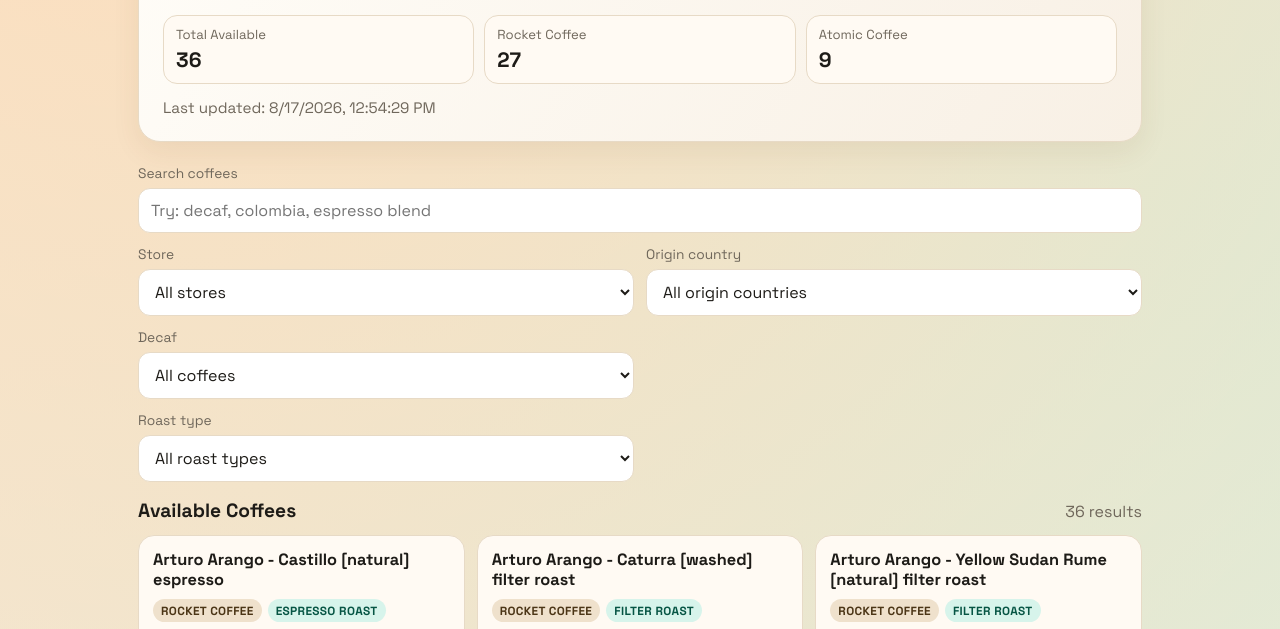
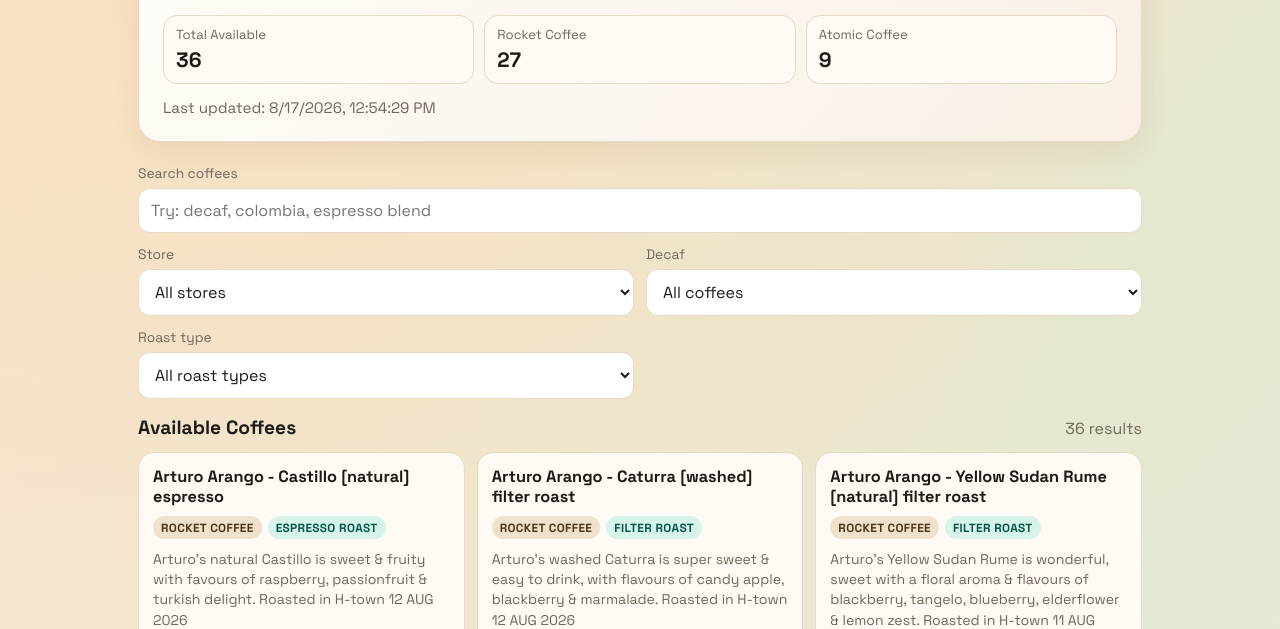
Before and after one commit to aaronyaosong/aaronyaosong.github.io, a website with bundled scripts: page frontend/index.html in a window 1280 px wide. Shown: the part 148-777 px from the top of the page. Built offline with nearby package versions, Linux system fonts and the light colour scheme.

Commit message:
hide filter by origin country option

```diff
--- a/frontend/app.js
+++ b/frontend/app.js
@@ -22,7 +22,6 @@ export function createApp({
     items: [],
     activeCategory: "all",
     activeSource: "all",
-    activeOriginCountry: "all",
     activeDecaf: "all",
     query: "",
   };
@@ -35,7 +34,6 @@ export function createApp({
   const searchInput = documentRef.getElementById("searchInput");
   const categorySelect = documentRef.getElementById("categoryFilter");
   const sourceSelect = documentRef.getElementById("sourceFilter");
-  const originCountrySelect = documentRef.getElementById("originCountryFilter");
   const decafSelect = documentRef.getElementById("decafFilter");
 
   function populateSelect(select, values, allLabel, formatValue = (value) => value) {
@@ -80,7 +78,7 @@ export function createApp({
       state.query,
       state.activeSource,
       "all",
-      state.activeOriginCountry,
+      "all",
       "all",
       "all",
       state.activeDecaf,
@@ -150,7 +148,6 @@ export function createApp({
         (value) => value.replace(/\b\w/g, (letter) => letter.toUpperCase()),
       );
       populateSelect(sourceSelect, new Set(state.items.map((item) => item.source)), "All stores", sourceName);
-      populateSelect(originCountrySelect, new Set(state.items.map((item) => metadataValue(item, "origin_country"))), "All origin countries");
       renderStats(state.items, payload.generated_at);
       renderCards();
     } catch (err) {
@@ -166,11 +163,6 @@ export function createApp({
 
   sourceSelect.addEventListener("change", (event) => {
     state.activeSource = event.target.value;
-    renderCards();
-  });
-
-  originCountrySelect.addEventListener("change", (event) => {
-    state.activeOriginCountry = event.target.value;
     renderCards();
   });
 
@@ -208,7 +200,6 @@ function hasRequiredDom(doc) {
     && doc.getElementById("categoryFilters")
     && doc.getElementById("categoryFilter")
     && doc.getElementById("sourceFilter")
-    && doc.getElementById("originCountryFilter")
     && doc.getElementById("decafFilter")
   );
 }
--- a/frontend/index.html
+++ b/frontend/index.html
@@ -30,12 +30,6 @@
           <span>Store</span>
           <select id="sourceFilter">
             <option value="all">All stores</option>
-          </select>
-        </label>
-        <label for="originCountryFilter">
-          <span>Origin country</span>
-          <select id="originCountryFilter">
-            <option value="all">All origin countries</option>
           </select>
         </label>
         <label for="decafFilter">
```
Also changed, not shown: frontend/tests/integration/app.integration.test.js (+0 -1 lines).
